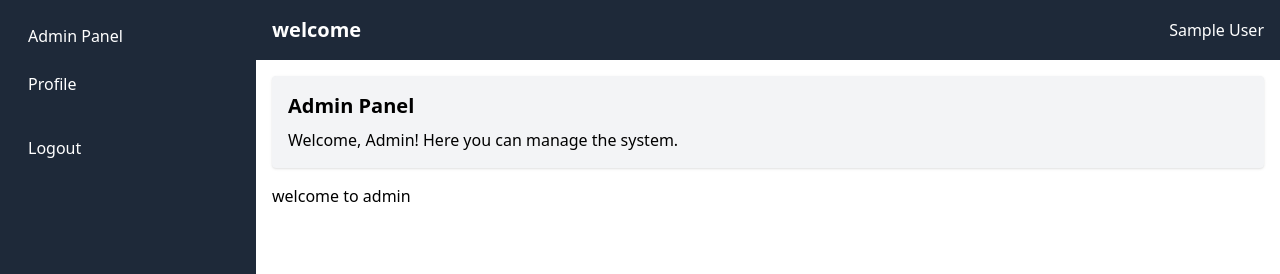
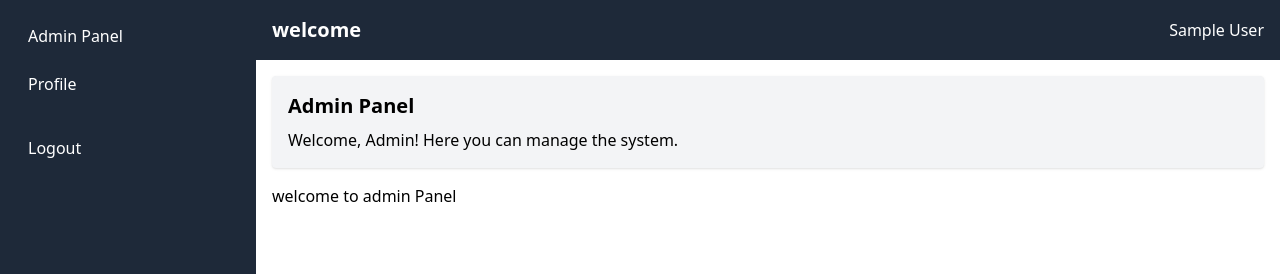
Before and after one commit to Training-Wws/Training-git, a React app in the folder frontend/: page /admin in a window 1280 px wide. Shown: the top 274 px of the page. Built offline with nearby package versions, Linux system fonts and the light colour scheme; sample sign-in values are in the browser's storage; the HTML template or start-up script is replaced by a standard one.

Commit message:
updated admin.jsx

```diff
--- a/frontend/src/pages/Admin.jsx
+++ b/frontend/src/pages/Admin.jsx
@@ -2,6 +2,6 @@ import React from 'react'
 
 export default function Admin() {
   return (
-    <div>welcome to admin </div>
+    <div>welcome to admin Panel</div>
   )
 }
```
Also changed, not shown: 2 other files (tests, documents, lock files or other folders).
